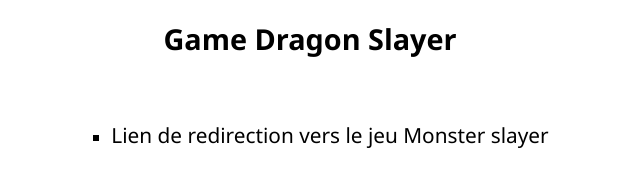
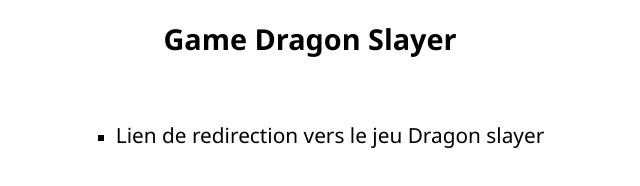
Before and after one commit to Jeremy-Nourri/exos-dom, a plain HTML site: page index.html in a window 1280 px wide. Shown: the full height of the page, 330-970 px from the left. Drawn offline with Linux system fonts and the light colour scheme.

```diff
--- a/index.html
+++ b/index.html
@@ -13,7 +13,7 @@
     </head>
     <nav>
         <ul>
-            <li><a href="monster-slayer/index.html">Lien de redirection vers le jeu Monster slayer</a></li>
+            <li><a href="monster-slayer/index.html">Lien de redirection vers le jeu Dragon slayer</a></li>
         </ul>
     </nav>
 </body>
```
Also changed, not shown: 1 other file.
